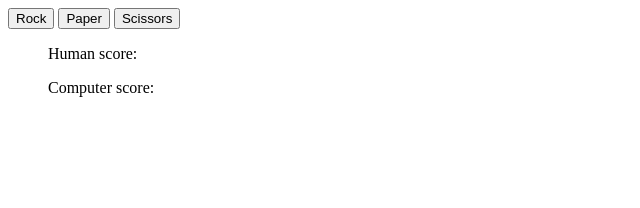
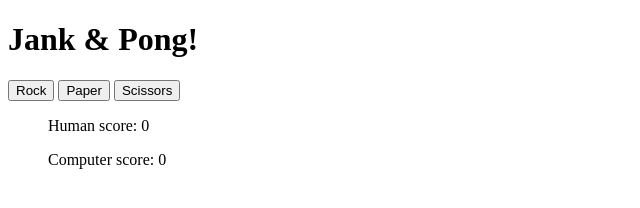
Before and after one commit to Huangphoux/odin-jankenpon, a plain HTML site: page index.html in a window 1280 px wide. Shown: the whole page, without its empty margins (0-640 px from the left). Drawn offline with Linux system fonts and the light colour scheme.

Commit message:
Show score change correctly
Next time, don't creat the element, change it,
and append it to parent inside the event.
Only do the modification.

```diff
--- a/index.html
+++ b/index.html
@@ -8,16 +8,18 @@
         <link rel="stylesheet" href="style.css" />
     </head>
     <body>
+        <h1>Jank & Pong!</h1>
+
         <div class="choice">
             <button>Rock</button>
             <button>Paper</button>
             <button>Scissors</button>
         </div>
         <div>
-            <ul>
+            <ul class="human">
                 Human score:
             </ul>
-            <ul>
+            <ul class="computer">
                 Computer score:
             </ul>
         </div>
--- a/script.js
+++ b/script.js
@@ -60,10 +60,23 @@ function playRound(humanChoice, computerChoice) {
     console.log("Wow! Ties! I guess no one wins then!");
 }
 
+const humanSpan = document.createElement("span");
+humanSpan.textContent = humanScore;
+const humanItem = document.querySelector(".human");
+humanItem.appendChild(humanSpan);
+
+const computerSpan = document.createElement("span");
+computerSpan.textContent = computerScore;
+const computerItem = document.querySelector(".computer");
+computerItem.appendChild(computerSpan);
+
 const buttons = document.querySelectorAll("button");
 buttons.forEach((button) => {
-    button.addEventListener("click", (e) => {
+    button.addEventListener("click", () => {
         const playerChoice = button.textContent.toLowerCase();
         playRound(playerChoice, getComputerChoice());
+
+        humanSpan.textContent = humanScore;
+        computerSpan.textContent = computerScore;
     });
 });
```
